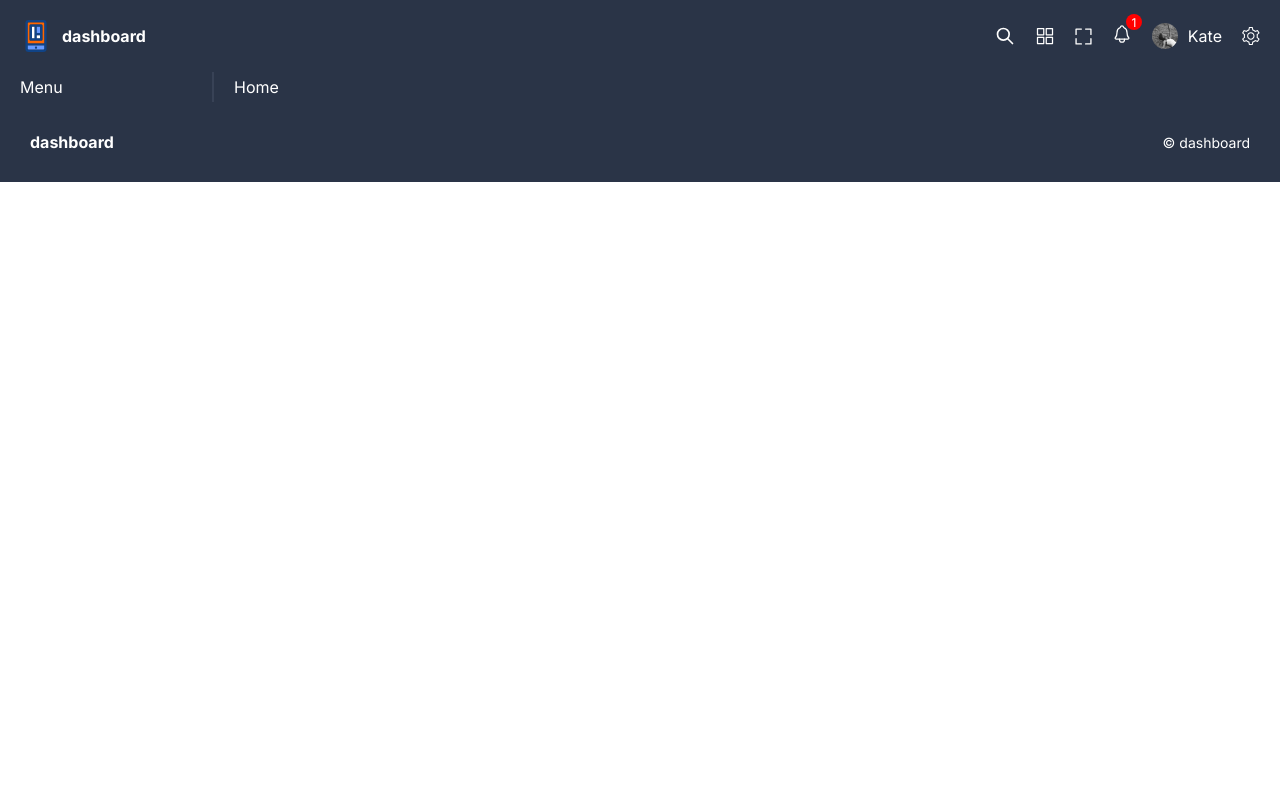
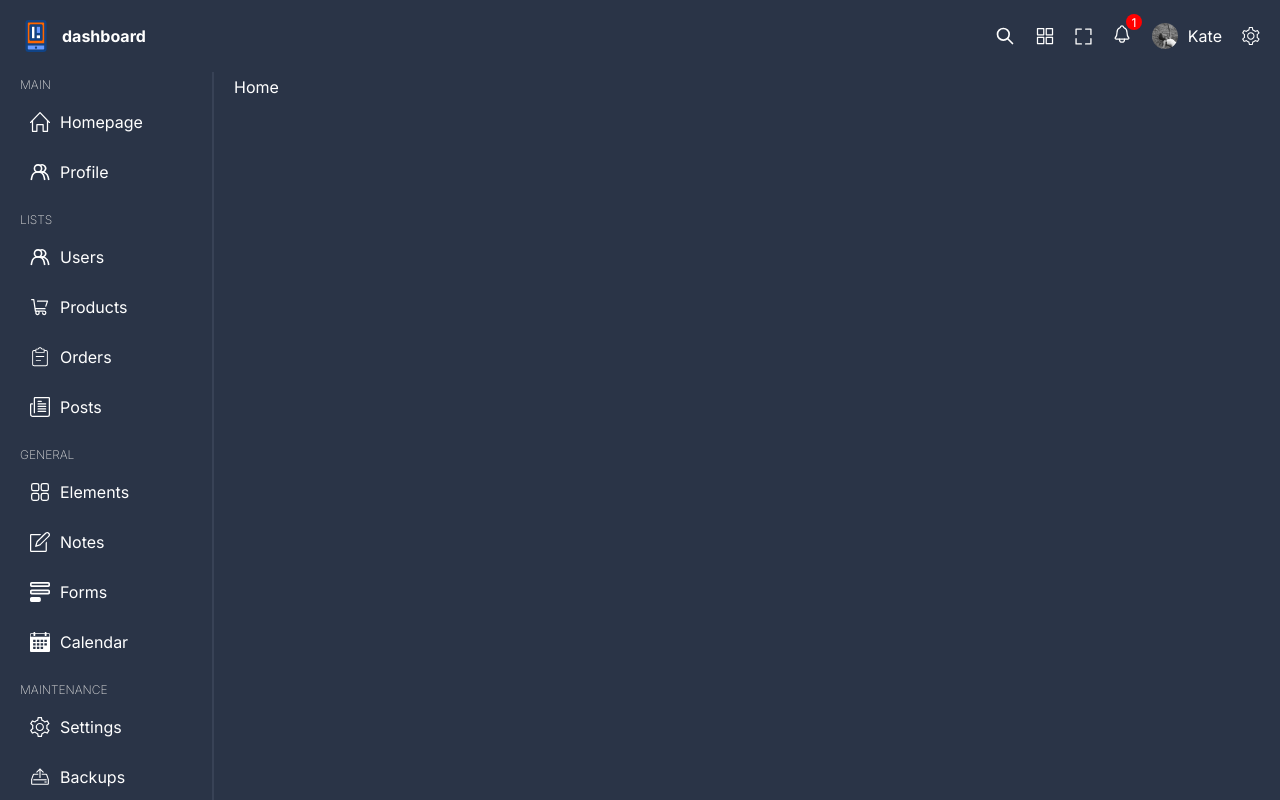
Before and after one commit to horoshopodumaj/dashboard, a React (Vite) app: page / in a window 1280 px wide. Shown: the top 800 px of the page. Built offline with nearby package versions, Linux system fonts and the light colour scheme.

Commit message:
menu component

```diff
--- a/src/components/menu/Menu.tsx
+++ b/src/components/menu/Menu.tsx
@@ -1,7 +1,23 @@
+import { Link } from "react-router-dom";
+import { menu } from "../../data";
 import "./menu.scss";
 
 const Menu = () => {
-    return <div className="menu">Menu</div>;
+    return (
+        <div className="menu">
+            {menu.map((item) => (
+                <div className="item" key={item.id}>
+                    <span className="title">{item.title}</span>
+                    {item.listItems.map((listItem) => (
+                        <Link to={listItem.url} className="listItem" key={listItem.id}>
+                            <img src={listItem.icon} alt="home" />
+                            <span className="listItemTitle">{listItem.title}</span>
+                        </Link>
+                    ))}
+                </div>
+            ))}
+        </div>
+    );
 };
 
 export default Menu;
--- a/src/components/menu/menu.scss
+++ b/src/components/menu/menu.scss
@@ -1,2 +1,29 @@
+@import "../../styles/variables.scss";
+
 .menu {
+    .item {
+        display: flex;
+        flex-direction: column;
+        gap: 10px;
+        margin-bottom: 20px;
+
+        .title {
+            font-size: 12px;
+            font-weight: 200;
+            color: $soft-color;
+            text-transform: uppercase;
+        }
+
+        .listItem {
+            display: flex;
+            align-items: center;
+            gap: 10px;
+            padding: 10px;
+            border-radius: 5px;
+
+            &:hover {
+                background-color: $soft-bg;
+            }
+        }
+    }
 }
--- /dev/null
+++ b/src/data.ts
@@ -0,0 +1,116 @@
+export const menu = [
+    {
+        id: 1,
+        title: "main",
+        listItems: [
+            {
+                id: 1,
+                title: "Homepage",
+                url: "/",
+                icon: "home.svg",
+            },
+            {
+                id: 2,
+                title: "Profile",
+                url: "/users/1",
+                icon: "user.svg",
+            },
+        ],
+    },
+    {
+        id: 2,
+        title: "lists",
+        listItems: [
+            {
+                id: 1,
+                title: "Users",
+                url: "/users",
+                icon: "user.svg",
+            },
+            {
+                id: 2,
+                title: "Products",
+                url: "/products",
+                icon: "product.svg",
+            },
+            {
+                id: 3,
+                title: "Orders",
+                url: "/orders",
+                icon: "order.svg",
+            },
+            {
+                id: 4,
+                title: "Posts",
+                url: "/posts",
+                icon: "post2.svg",
+            },
+        ],
+    },
+    {
+        id: 3,
+        title: "general",
+        listItems: [
+            {
+                id: 1,
+                title: "Elements",
+                url: "/",
+                icon: "element.svg",
+            },
+            {
+                id: 2,
+                title: "Notes",
+                url: "/",
+                icon: "note.svg",
+            },
+            {
+                id: 3,
+                title: "Forms",
+                url: "/",
+                icon: "form.svg",
+            },
+            {
+                id: 4,
+                title: "Calendar",
+                url: "/",
+                icon: "calendar.svg",
+            },
+        ],
+    },
+    {
+        id: 4,
+        title: "Maintenance",
+        listItems: [
+            {
+                id: 1,
+                title: "Settings",
+                url: "/",
+                icon: "setting.svg",
+            },
+            {
+                id: 2,
+                title: "Backups",
+                url: "/",
+                icon: "backup.svg",
+            },
+        ],
+    },
+    {
+        id: 5,
+        title: "analytics",
+        listItems: [
+            {
+                id: 1,
+                title: "Charts",
+                url: "/",
+                icon: "chart.svg",
+            },
+            {
+                id: 2,
+                title: "Logs",
+                url: "/",
+                icon: "log.svg",
+            },
+        ],
+    },
+];
```
